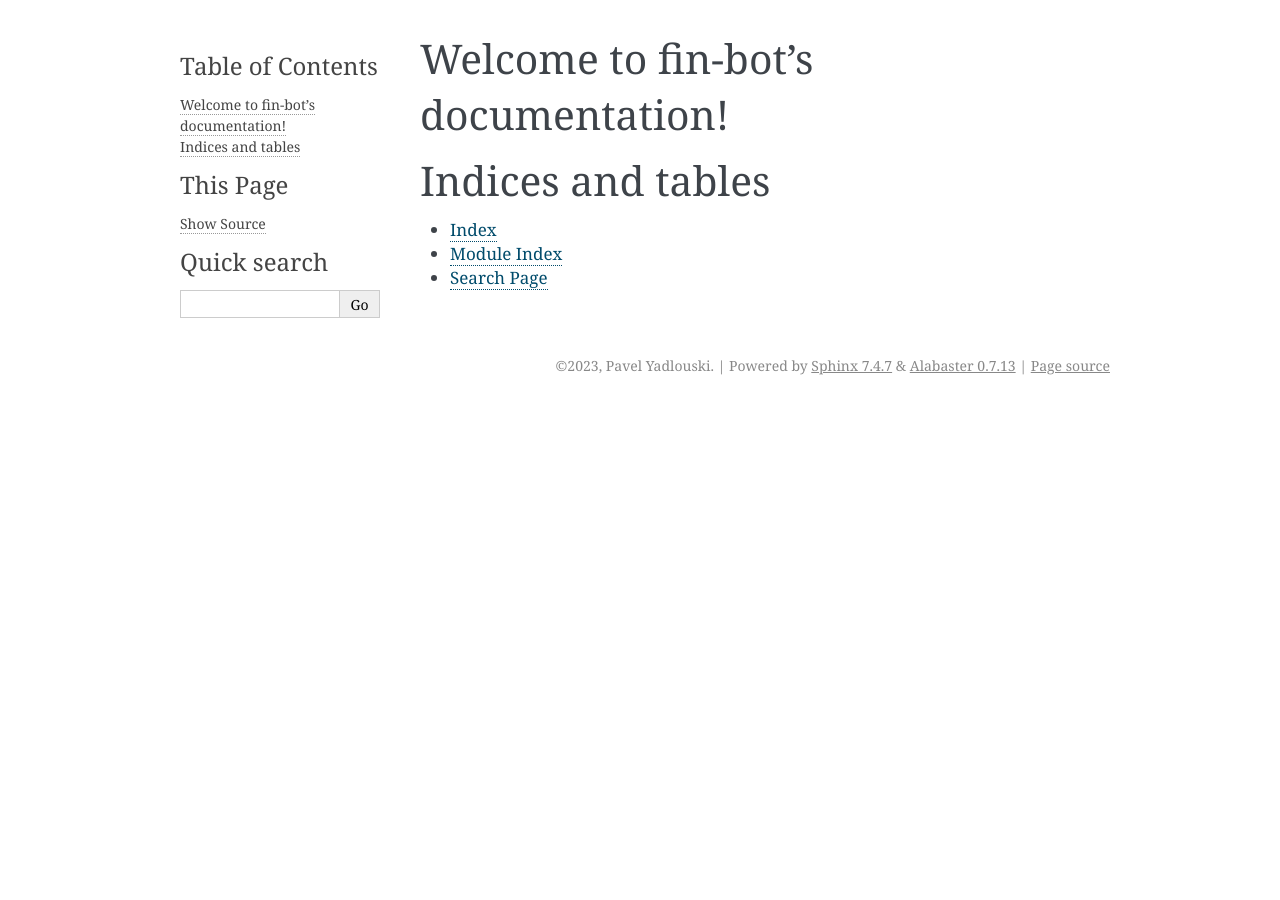
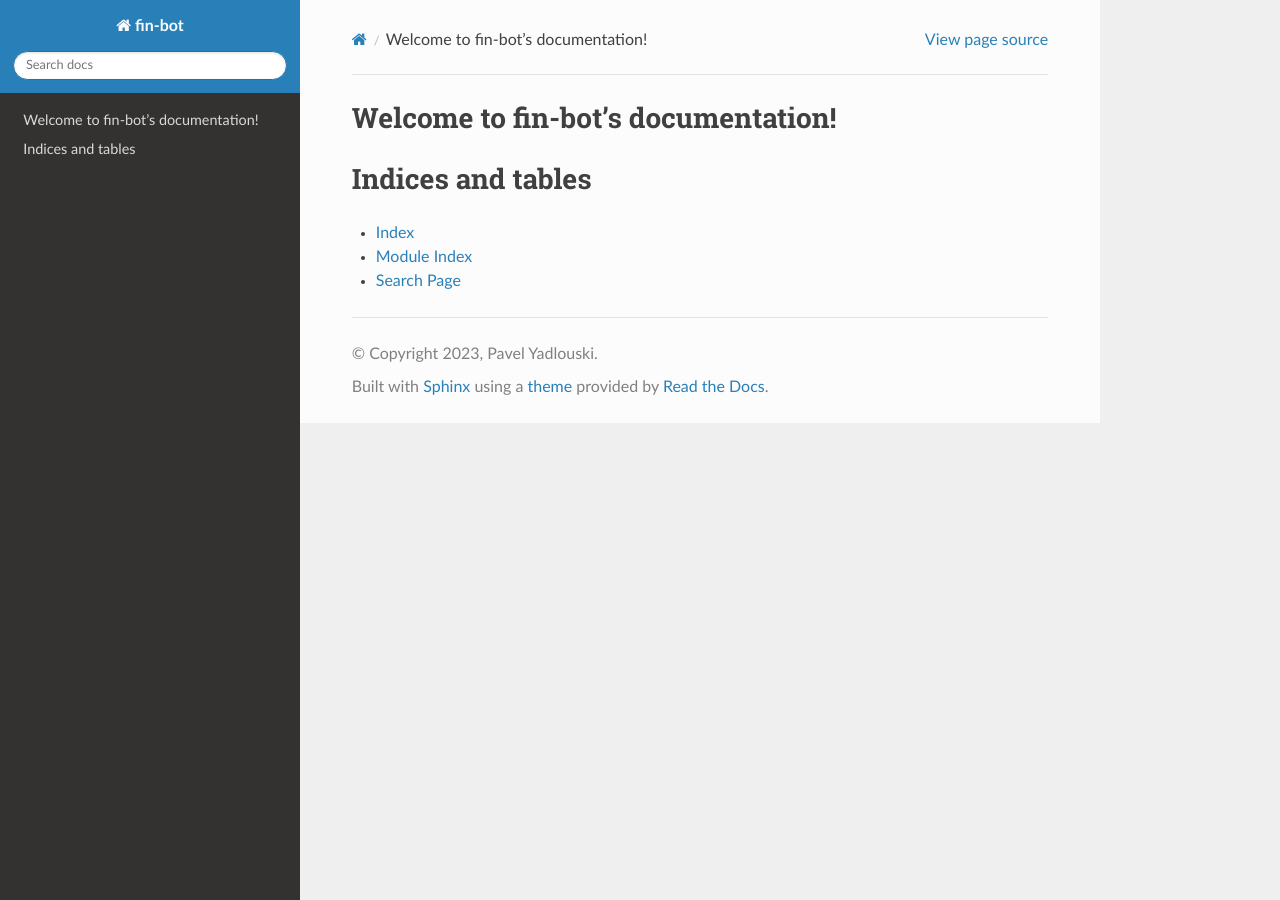
Before and after one commit to x00Pavel/finance-analyses, a Sphinx documentation site: the page built from docs/source/index.rst, in a window 1280 px wide. Built offline with Sphinx 7.4.7 and the Read the Docs theme 2.0.0, drawn with Linux system fonts in a browser that asks for light colours.

Commit message:
Update docs

```diff
--- a/docs/source/conf.py
+++ b/docs/source/conf.py
@@ -17,12 +17,12 @@ release = '1.0.0'
 extensions = []
 
 templates_path = ['_templates']
-exclude_patterns = []
-
-
+exclude_patterns = [
+    'sphinx_rtd_theme',
+]
 
 # -- Options for HTML output -------------------------------------------------
 # https://www.sphinx-doc.org/en/master/usage/configuration.html#options-for-html-output
 
-html_theme = 'alabaster'
+html_theme = "sphinx_rtd_theme"
 html_static_path = ['_static']
--- a/pyproject.toml
+++ b/pyproject.toml
@@ -18,6 +18,8 @@ pydantic = "^1.10.4"
 aiohttp = "^3.8.3"
 flask = "^2.2.2"
 gunicorn = "^20.1.0"
+tenacity = "^8.2.1"
+sphinx-rtd-theme = "^1.2.0"
 
 
 [tool.poetry.group.dev.dependencies]
```
Also changed, not shown: 1 other file.
